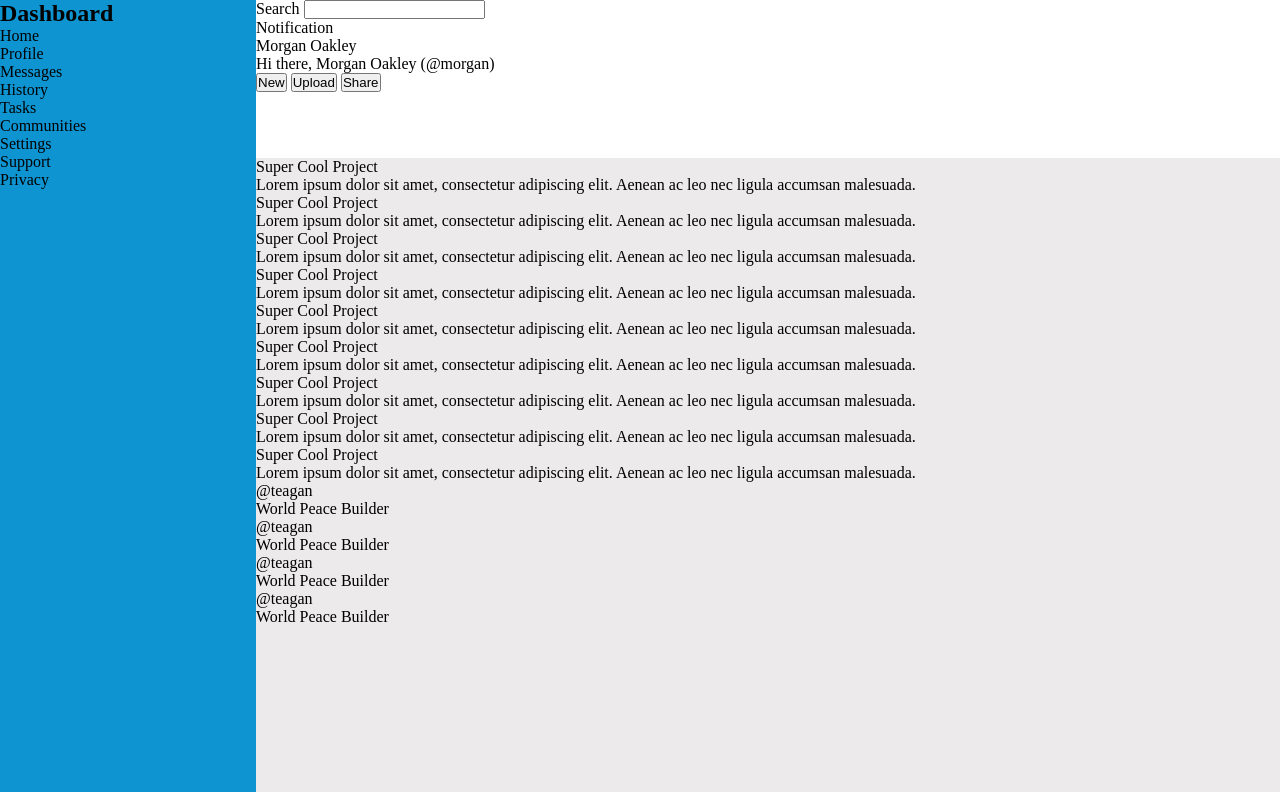
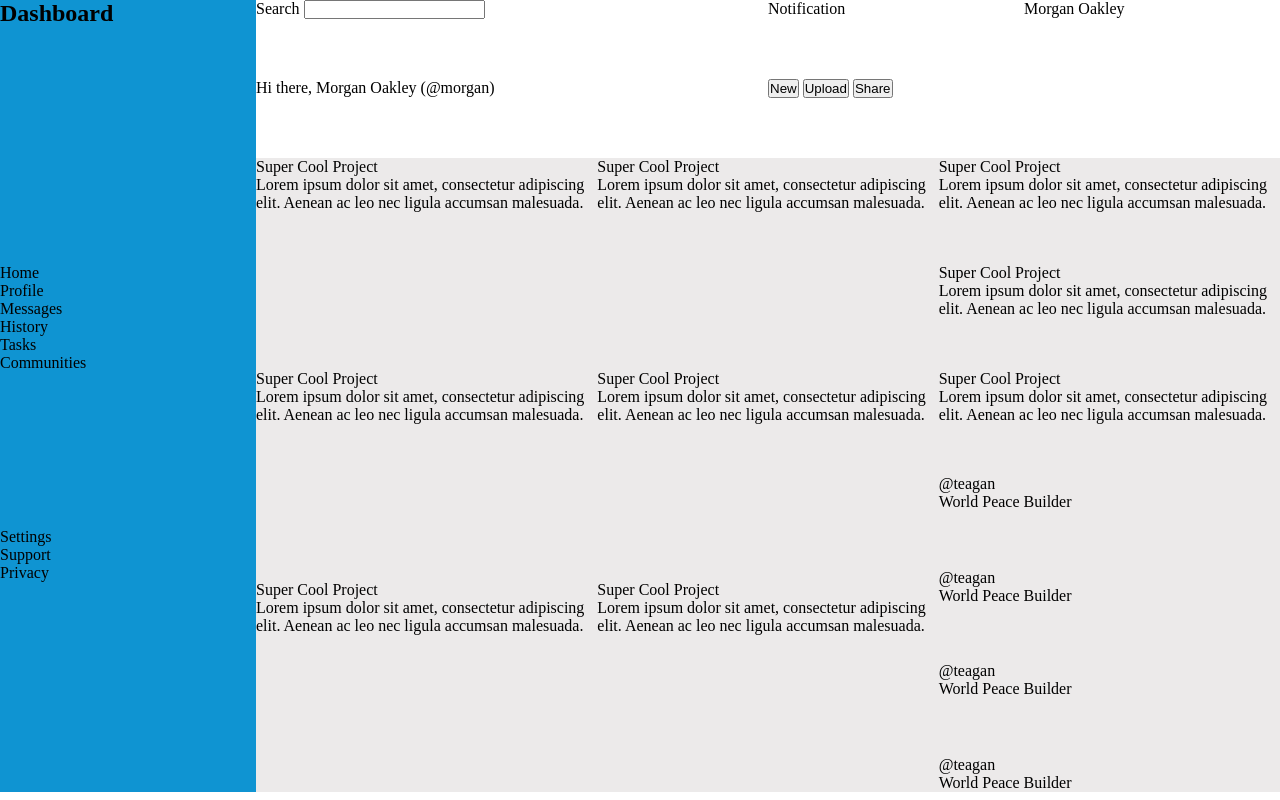
Before and after one commit to LW1117/odin-admin-dashboard, a plain HTML site: page index.html in a window 1280 px wide. Drawn offline with Linux system fonts and the light colour scheme.

Commit message:
Add grid to all sections

```diff
--- a/index.html
+++ b/index.html
@@ -58,7 +58,7 @@
     </section>
 
     <section id="main-container">
-      <div id="main-projects">
+      <div id="projects">
         <div class="card-container">
           <p>Super Cool Project</p>
           <p>Lorem ipsum dolor sit amet, consectetur adipiscing elit. Aenean ac leo nec ligula accumsan malesuada.</p>
--- a/style.css
+++ b/style.css
@@ -14,16 +14,68 @@
   grid-row: 1 / 3;
   height: 99vh;
   background-color: #0f94d2;
+  display: grid;
+  grid-template-rows: 1fr 1fr 1fr;
 }
 
 #header-container {
   grid-column: 2 / 3;
   grid-row: 1 / 2;
   background-color: #ffffff;
+  display: grid;
+  grid-template: 1fr 1fr / 1fr 1fr 1fr 1fr;
+}
+
+#header-container #search {
+  grid-column: 1 / 3;
+  grid-row: 1 / 2;
+}
+
+#header-container #notification {
+  grid-column: 3 / 4;
+  grid-row: 1 / 2;
+}
+
+#header-container #profile {
+  grid-column: 4 / 5;
+  grid-row: 1 / 2;
+}
+
+#header-container #welcome {
+  grid-column: 1 / 3;
+  grid-row: 2 / 3;
+}
+
+#header-container #buttons {
+  grid-column: 3 / 5;
+  grid-row: 2 / 3;
 }
 
 #main-container {
   grid-column: 2 / 3;
   grid-row: 2 / 3;
   background-color: rgb(236, 234, 234);
+  display: grid;
+  grid-template: 1fr 1fr / 1fr 1fr 1fr;
 }
+
+#projects {
+  grid-column: 1 / 3;
+  grid-row: 1 / 3;
+  display: grid;
+  grid-template: 1fr 1fr 1fr/ 1fr 1fr;
+}
+
+#announcements {
+  grid-column: 3 / 4;
+  grid-row: 1 / 2;
+  display: grid;
+  grid-template: 1fr 1fr 1fr / 1fr;
+}
+
+#trending {
+  grid-column: 3 / 4;
+  grid-row: 2 / 3;
+  display: grid;
+  grid-template: 1fr 1fr 1fr / 1fr;
+}
```
